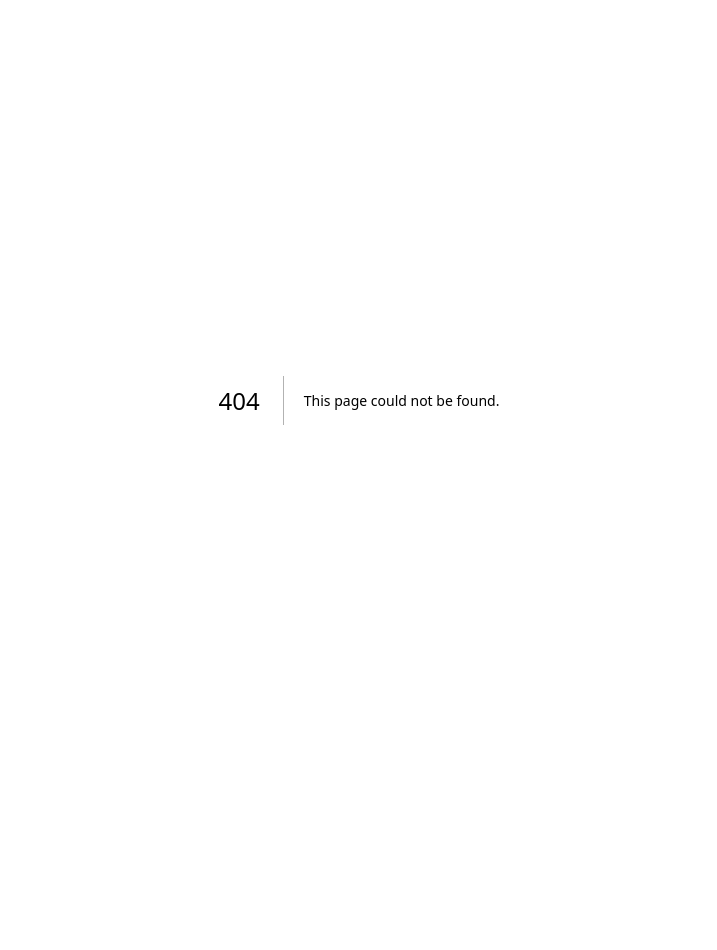
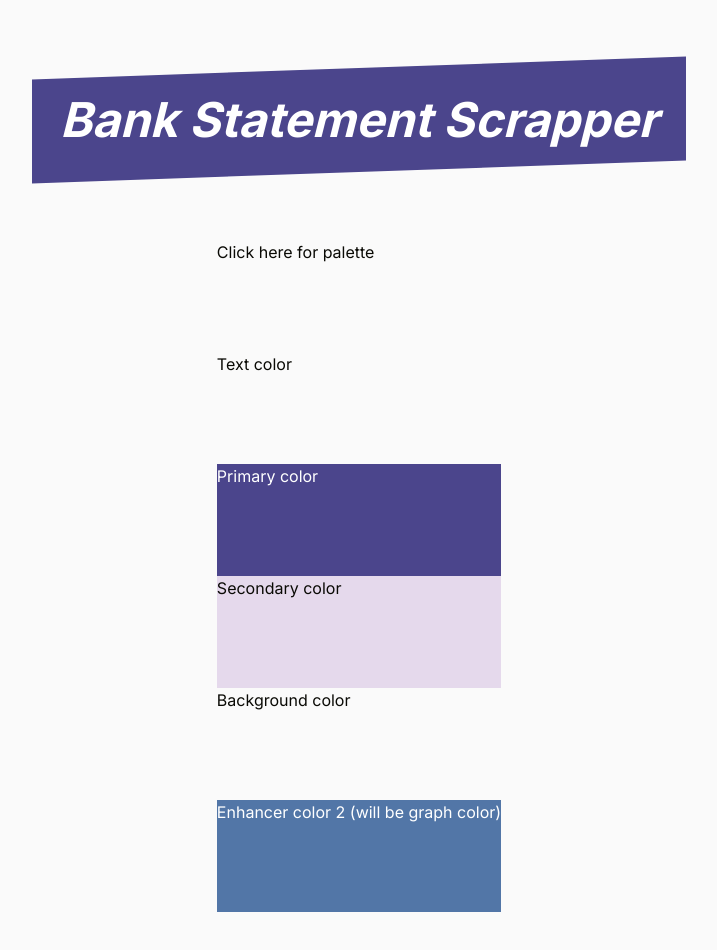
Before and after one commit to AyanoNK/bank-scraping, a Next.js app: page /palette in a window 1280 px wide. Before the commit this address had no page. Shown: the top 950 px of the page, without its empty margins (281-998 px from the left). Before the commit the page ends 800 px from the top, so only its background shows below. Built offline with nearby package versions, Linux system fonts and the light colour scheme.

Commit message:
add styling

```diff
--- a/app/globals.css
+++ b/app/globals.css
@@ -2,11 +2,11 @@
 @tailwind components;
 @tailwind utilities;
 
-:root {
+/* :root {
   --foreground-rgb: 0, 0, 0;
   --background-start-rgb: 214, 219, 220;
   --background-end-rgb: 255, 255, 255;
-}
+} */
 
 /* @media (prefers-color-scheme: dark) {
   :root {
@@ -16,12 +16,8 @@
   }
 } */
 
-body {
+/* body {
   color: rgb(var(--foreground-rgb));
-  background: linear-gradient(
-      to bottom,
-      transparent,
-      rgb(var(--background-end-rgb))
-    )
-    rgb(var(--background-start-rgb));
-}
+  background: linear-gradient(to bottom, transparent, var(--background-end-rgb))
+    var(--background-start-rgb);
+} */
--- a/app/layout.tsx
+++ b/app/layout.tsx
@@ -16,7 +16,16 @@ export default function RootLayout({
 }) {
   return (
     <html lang="en">
-      <body className={inter.className}>{children}</body>
+      <body
+        className={`bg-zinc-50 text-text ${inter.className} flex flex-col min-h-screen items-center justify-center`}
+      >
+        <main className="flex flex-col items-center justify-center gap-24 p-24 max-w-6xl">
+          <h1 className="text-5xl font-bold italic text-center before:block before:absolute before:-inset-7 before:-skew-y-2 before:bg-primary relative inline-block">
+            <span className="relative text-white">Bank Statement Scrapper</span>
+          </h1>
+          {children}
+        </main>
+      </body>
     </html>
   );
 }
--- a/app/page.tsx
+++ b/app/page.tsx
@@ -2,16 +2,36 @@
 
 import { MockBoxItem } from "@/mock";
 import { TResponse } from "@/types/results";
-import { useEffect, useMemo, useState } from "react";
-import Bar from "./graph";
+import {
+  BaseSyntheticEvent,
+  SyntheticEvent,
+  createRef,
+  useEffect,
+  useMemo,
+  useState,
+} from "react";
+import BankChip from "@/components/BankChip";
+import DatePicker from "@/components/DatePicker";
 
 const questions = [
   "What variables will be returned from the API?",
   "Will you give me totals for each item or do I calculate it in the front end?",
 ];
 
+const availableBanks = [
+  "Davivienda",
+  "Colpatria",
+  "Bancolombia",
+  "Bancoomeva",
+  "Pichincha",
+];
+
 export default function Home() {
   const [extracts, setExtract] = useState<TResponse | undefined>();
+  const [startDate, setStartDate] = useState<Date>(new Date());
+  const [endDate, setEndDate] = useState<Date>(new Date());
+
+  console.log(startDate);
 
   const fetchData = async () => {
     const response = await MockBoxItem;
@@ -19,44 +39,52 @@ export default function Home() {
     setExtract(response);
   };
 
+  const handleSetStartDate = (e: BaseSyntheticEvent) => {
+    setStartDate(new Date(e.target.value.replace(/-/g, "/")));
+  };
+  const handleEndDate = (e: BaseSyntheticEvent) => {
+    const newEndDate = new Date(e.target.value.replace(/-/g, "/"));
+    if (newEndDate > startDate)
+      setEndDate(new Date(e.target.value.replace(/-/g, "/")));
+    else alert("End date must be greater than start date");
+  };
+
   useEffect(() => {
     fetchData();
   }, []);
 
   return (
-    <main className="flex min-h-screen flex-col items-center justify-center gap-10">
-      <h1 className="font-sans text-5xl">Bank Statement Scrapper</h1>
-      <div className="flex flex-col gap-1 align-center justify-center">
-        <span>
-          This is where we would put the file upload to send to the backend and
-          get the data back
-        </span>
-        <input type="file" className="box-border" />
-      </div>
-      <div className="flex flex-row justify-between gap-3.5">
-        <span>Date picker does not work yet</span>
-        <input
-          type="date"
-          id="start"
-          name="trip-start"
-          min="2018-01-01"
-          max="2018-12-31"
-        />
-        <input
-          type="date"
-          id="end"
-          name="trip-end"
-          min="2018-01-01"
-          max="2018-12-31"
-        />
-      </div>
-      <div className="flex flex-col gap-6">
-        <h2 className="text-4xl">Check the data</h2>
-        <div className="flex flex-col gap-3 w-[64rem] h-96">
-          {extracts && <Bar extracts={extracts} />}
+    <div className="flex flex-col items-center justify-center gap-24 container">
+      <div className="grid grid-cols-2 gap-12 items-center">
+        <h2 className="text-2xl">
+          Upload your bank extracts and get key information about your invoices.
+        </h2>
+        <div className="flex flex-col gap-5 items-center justify-center">
+          <h3 className="text-xl font-medium text-center">Supported banks</h3>
+          <div className="flex flex-row gap-2 flex-wrap justify-center">
+            {availableBanks.map((bank: string) => (
+              <BankChip key={bank} name={bank} />
+            ))}
+            <BankChip name="More to come!" />
+          </div>
         </div>
       </div>
-      <span className="text-xl">Questions</span>
+      <div className="grid grid-cols-2 gap-x-4 gap-y-1 w-full">
+        <div
+          className="col-span-2 w-full h-28 flex items-center justify-center bg-secondary mb-4 rounded-md hover:opacity-80 ease-in-out duration-300
+        "
+        >
+          <span className="text-lg">Drop your file here</span>
+        </div>
+        <DatePicker onChange={handleSetStartDate} />
+        <DatePicker onChange={handleEndDate} />
+        <span className="col-span-2 text-sm">
+          Please use the calendar selector as the written input is still in
+          progress.
+        </span>
+      </div>
+
+      <span className="text-xl">PUTO EL QUE LO LEA</span>
       <div className="flex flex-col gap-2">
         {questions.map((question) => (
           <span key={question}>{question}</span>
@@ -74,6 +102,6 @@ export default function Home() {
           .
         </span>
       </div>
-    </main>
+    </div>
   );
 }
--- /dev/null
+++ b/app/palette/page.tsx
@@ -0,0 +1,19 @@
+export default function Home() {
+  return (
+    <main className="grid grid-flow-row">
+      <a
+        href="https://realtimecolors.com/?colors=0a0a05-ffffff-4b458c-e5d9ec-5276a7"
+        className="h-28"
+      >
+        Click here for palette
+      </a>
+      <span className="h-28 text-text">Text color</span>
+      <span className="h-28 bg-primary text-white">Primary color</span>
+      <span className="h-28 bg-secondary">Secondary color</span>
+      <span className="h-28 bg-zinc-50">Background color</span>
+      <span className="h-28 bg-accent text-white">
+        Enhancer color 2 (will be graph color)
+      </span>
+    </main>
+  );
+}
--- /dev/null
+++ b/components/BankChip.tsx
@@ -0,0 +1,11 @@
+interface TBankChip {
+  name: string;
+}
+
+export default function BankChip({ name }: TBankChip) {
+  return (
+    <span className="px-4 py-2 font-medium text-md bg-secondary text-text rounded-md shadow-sm hover:-translate-y-1 hover:bg-primary ease-in-out duration-300 hover:text-white">
+      {name}
+    </span>
+  );
+}
--- /dev/null
+++ b/components/DatePicker.tsx
@@ -0,0 +1,17 @@
+import { BaseSyntheticEvent } from "react";
+
+interface TDatePicker {
+  onChange(e: BaseSyntheticEvent): void;
+}
+
+export default function DatePicker({ onChange }: TDatePicker) {
+  // I very well know that using input is really bad. No need to repeat it. Thank you.
+  return (
+    <input
+      type="date"
+      onChange={onChange}
+      className="border-secondary rounded-md border-2 px-3 py-2 focus:border-accent focus:outline-none"
+      onFocus={(e) => (e.target.type = "date")}
+    />
+  );
+}
--- a/tailwind.config.js
+++ b/tailwind.config.js
@@ -7,6 +7,13 @@ module.exports = {
   ],
   theme: {
     extend: {
+      colors: {
+        text: "#0a0a05",
+        background: "#ffffff",
+        primary: "#4b458c",
+        secondary: "#e5d9ec",
+        accent: "#5276a7",
+      },
       backgroundImage: {
         "gradient-radial": "radial-gradient(var(--tw-gradient-stops))",
         "gradient-conic":
```
Also changed, not shown: public/logo.svg (added).
